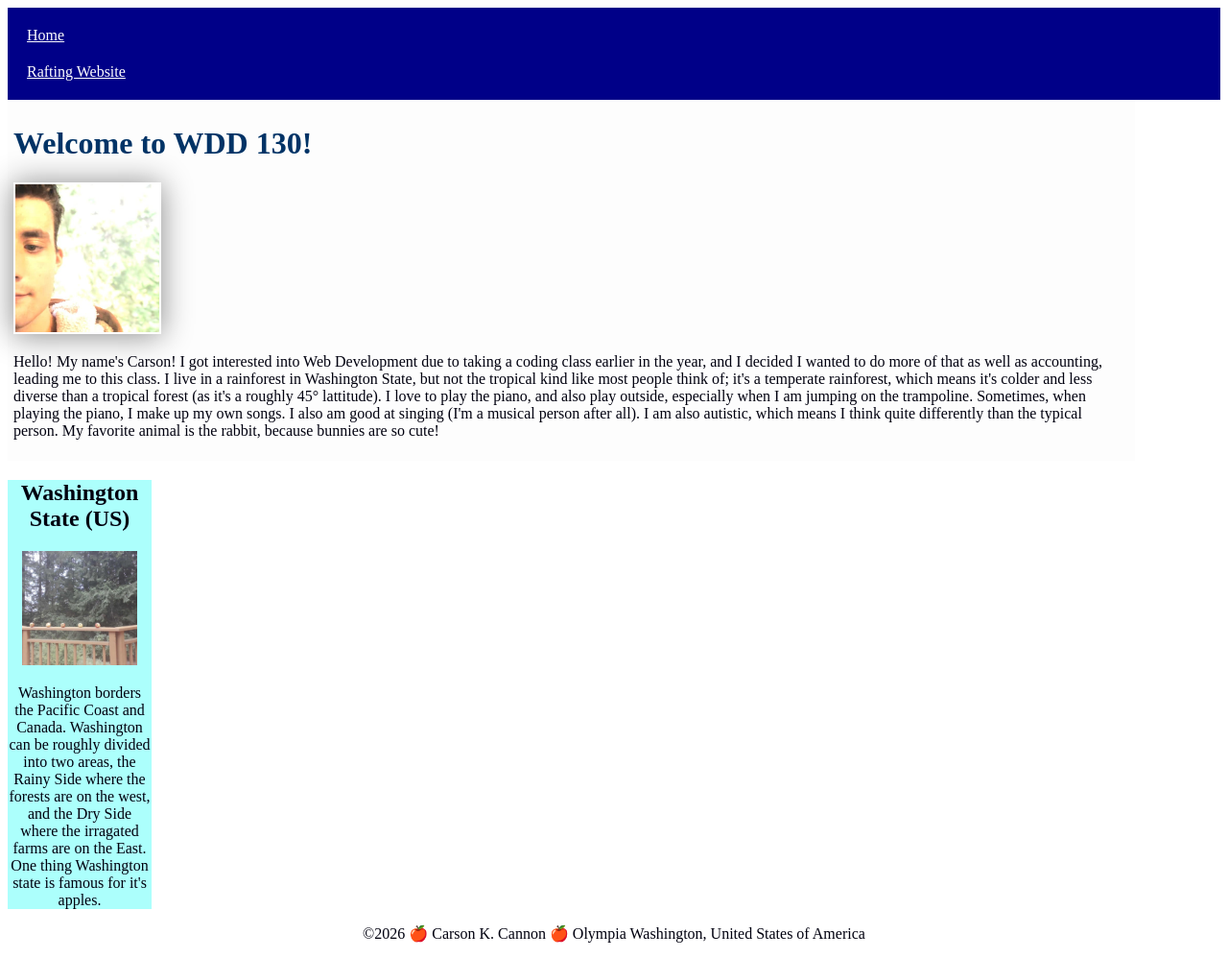
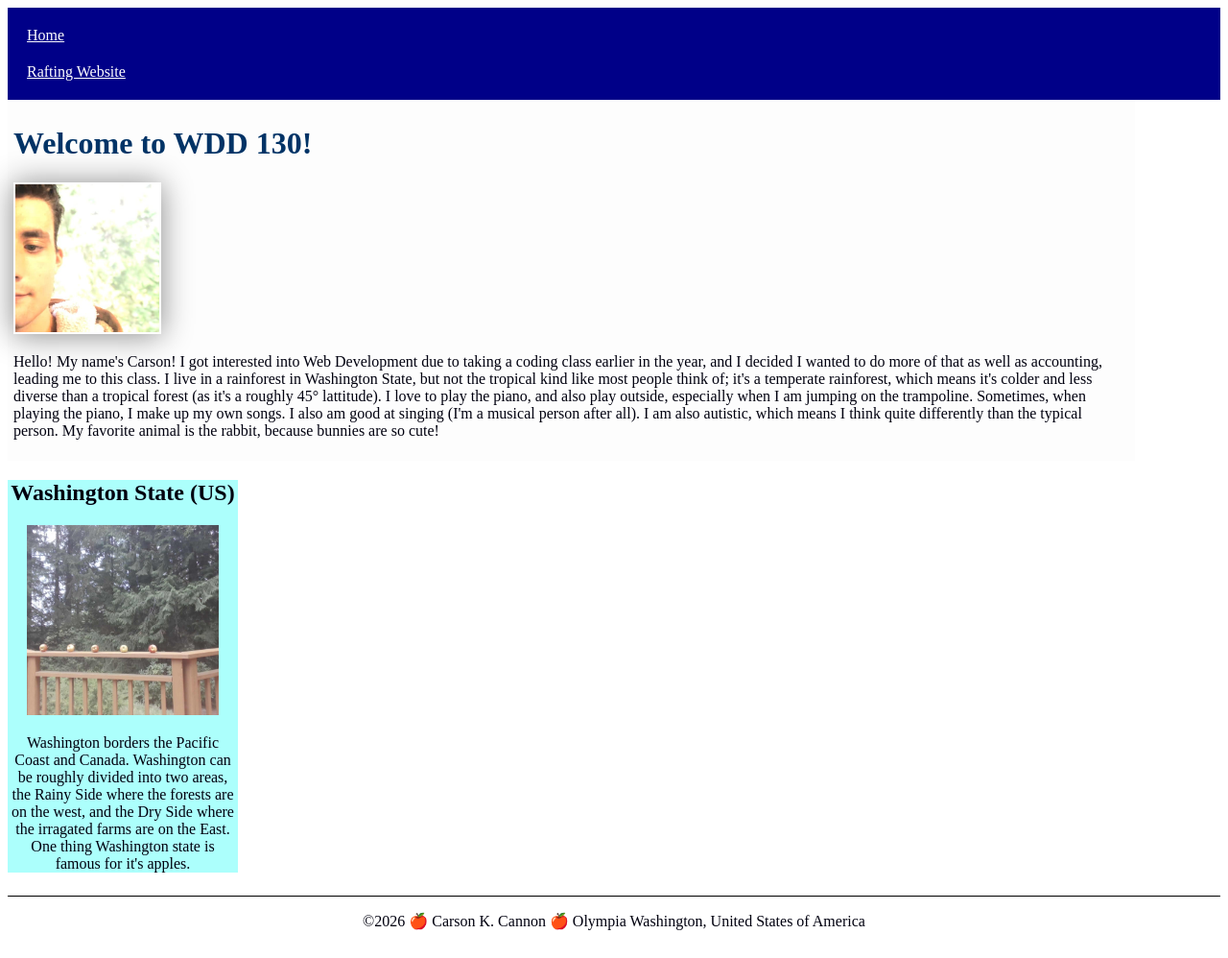
Before and after one commit to carsonkcannon/wdd130, a plain HTML site: page index.html in a window 1280 px wide. Shown: the whole page at 96% size. Drawn offline with Linux system fonts and the light colour scheme.

Commit message:
I made some changes for good.

```diff
--- a/styles/styles.css
+++ b/styles/styles.css
@@ -30,7 +30,7 @@ main img {
 }
 
 aside {
-	width: 150px;
+	width: 240px;
 	margin: 0;
 	border: 0;
 	padding: .0007rem;
@@ -40,7 +40,7 @@ aside {
 }
 
 aside img {
-	width: 80%;
+	width: 200px;
 	height: auto;
 }
 
@@ -55,8 +55,9 @@ p {
 footer {
 	width: 80%;
 	height: auto;
-	margin: 0;
-	padding: 0 0 0 10%;
+	margin-top: 24px;
+	border-top: 1px solid #000000;
+	padding: 0 10% 0 10%;
 	color: #00000f;
 	text-align: center;
 }
```
